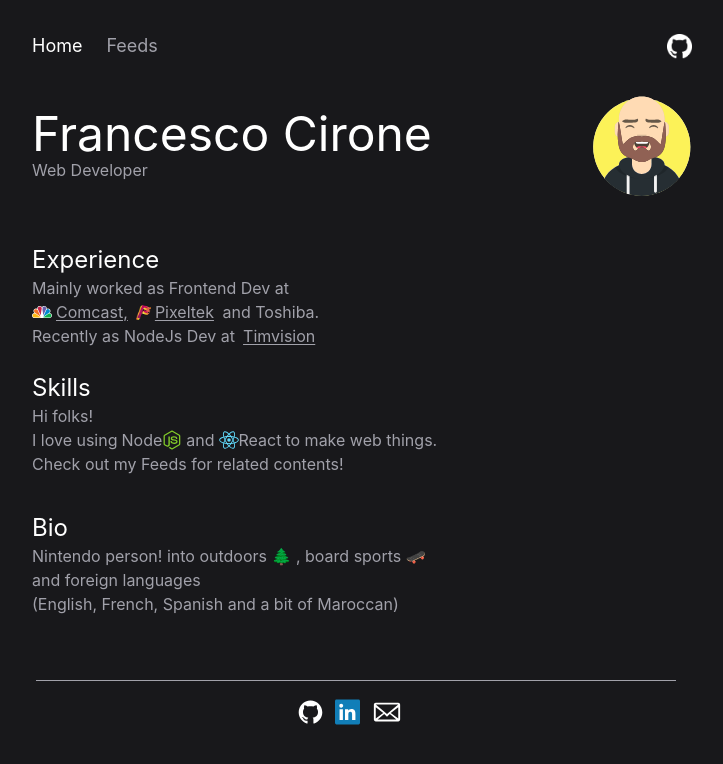
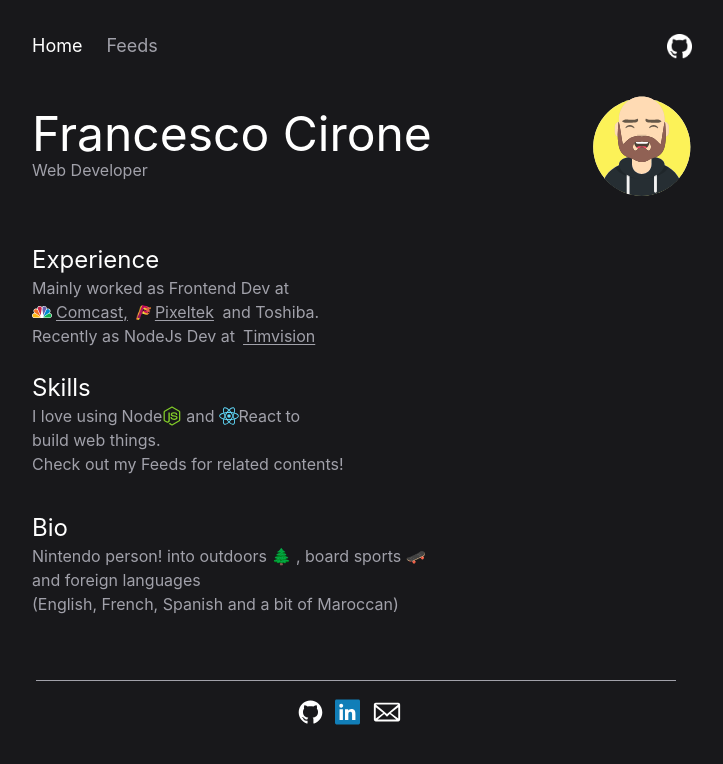
Before and after one commit to inhopj/fcirone.dev, a Next.js app: page / in a window 1280 px wide. Shown: the top 764 px of the page, without its empty margins (284-1007 px from the left). Built offline with nearby package versions, Linux system fonts and the light colour scheme.

Commit message:
some text update in Tech

```diff
--- a/components/About/Tech.tsx
+++ b/components/About/Tech.tsx
@@ -11,9 +11,6 @@ const Tech = ({ className: parentClassNames }: Props) => {
     <div className={classnames(parentClassNames)}>
       <p className='text-white text-xl md:text-2xl'>
         Skills
-      </p>
-      <p>
-        Hi folks!
       </p>
       <p className='mb-3'>
         I love using
@@ -46,7 +43,7 @@ const Tech = ({ className: parentClassNames }: Props) => {
             React
           </a>
         </span>
-        to make web things.<br />Check out my Feeds for related contents!
+        to <br />build web things.<br />Check out my Feeds for related contents!
       </p>
     </div>
 
```
